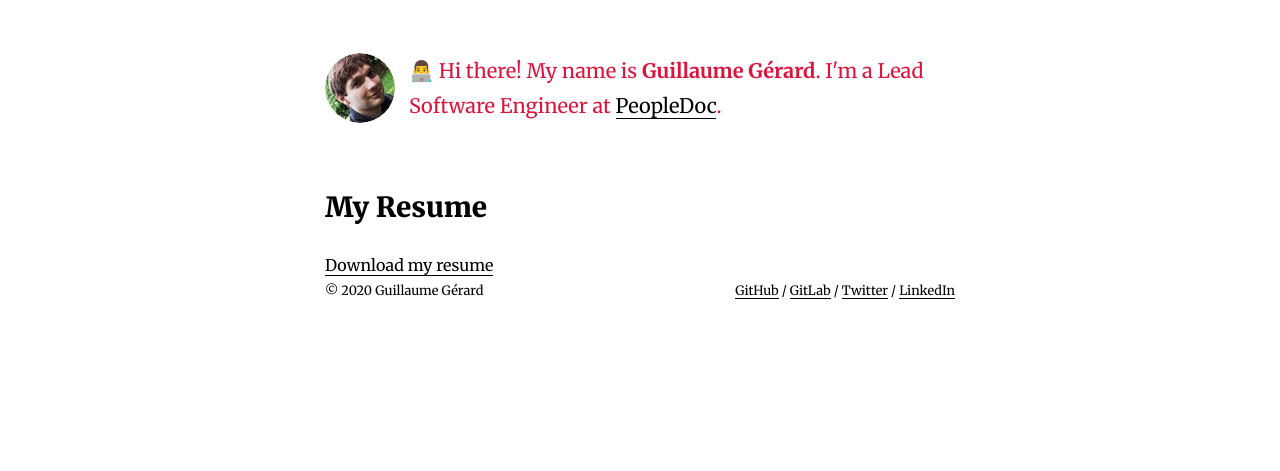
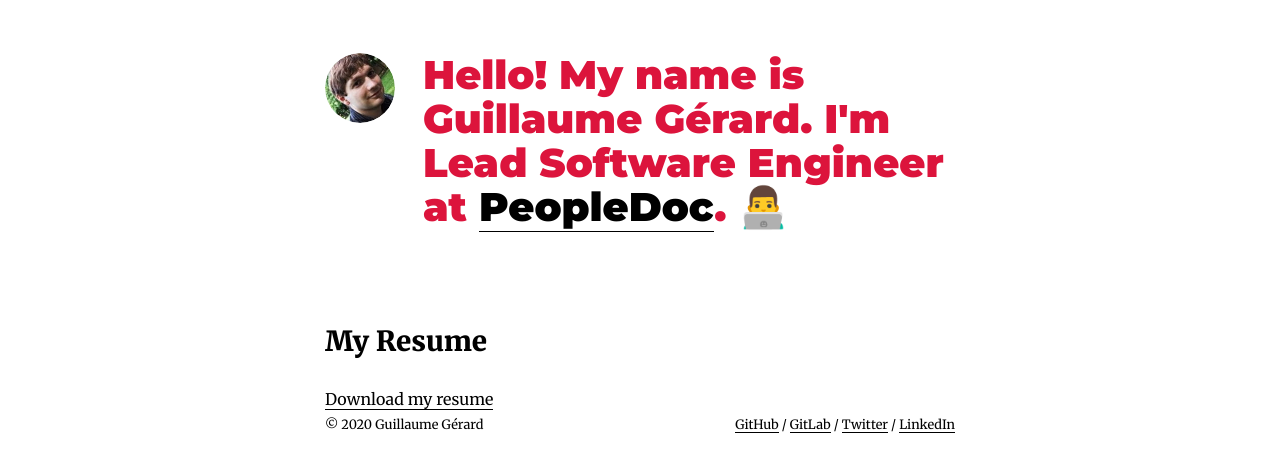
Before and after one commit to GreatWizard/guillaume.gerard.pm, a Gatsby site: page /resume in a window 1280 px wide. Shown: the part 107-578 px from the top of the page. Built offline with nearby package versions, Linux system fonts and the light colour scheme; Gatsby itself is replaced by a stand-in of ours; some packages are replaced by stand-ins of ours.

Commit message:
fix(a11y): better headers scaffolding

```diff
--- a/src/components/bio.js
+++ b/src/components/bio.js
@@ -41,8 +41,7 @@
         fixed={data.avatar.childImageSharp.fixed}
         alt={author}
         style={{
-          marginRight: rhythm(1 / 2),
-          marginBottom: 0,
+          marginRight: rhythm(1),
           minWidth: 70,
           minHeight: 70,
           borderRadius: `100%`,
@@ -51,13 +50,12 @@
           borderRadius: `50%`,
         }}
       />
-      <span className="bio__content">
-        <span role="img" aria-label="man technologist">
-          👨‍💻
-        </span>
-        {` `}
-        Hi there! My name is <strong>{author}</strong>.{` `}
-        I'm a Lead Software Engineer at
+      <h1
+        style={{
+          marginTop: 0,
+        }}
+      >
+        Hello! My name is {author}. I'm Lead Software Engineer at
         {` `}
         <a
           target="_blank"
@@ -66,8 +64,11 @@
         >
           PeopleDoc
         </a>
-        .
-      </span>
+        .{` `}
+        <span role="img" aria-label="man technologist">
+          👨‍💻
+        </span>
+      </h1>
     </div>
   )
 }
--- a/src/utils/global.css
+++ b/src/utils/global.css
@@ -14,8 +14,6 @@
 .header {
   display: flex;
   justify-content: space-between;
-  margin-top: 0;
-  margin-bottom: 0;
 }
 .header__link {
   box-shadow: none;
@@ -31,10 +29,12 @@
 .bio {
   display: flex;
   justify-content: space-between;
-}
-.bio__content {
   color: var(--crimson);
   font-size: 1.25rem;
+}
+.bio__break {
+  flex-basis: 100%;
+  height: 0;
 }
 
 /* article */
```
Also changed, not shown: src/pages/index.js (+2 -6 lines), src/templates/blog-post.js (+2 -7 lines).
